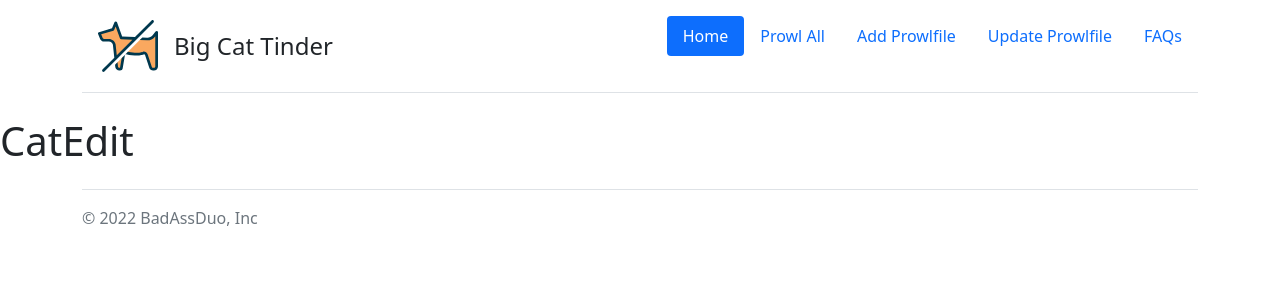
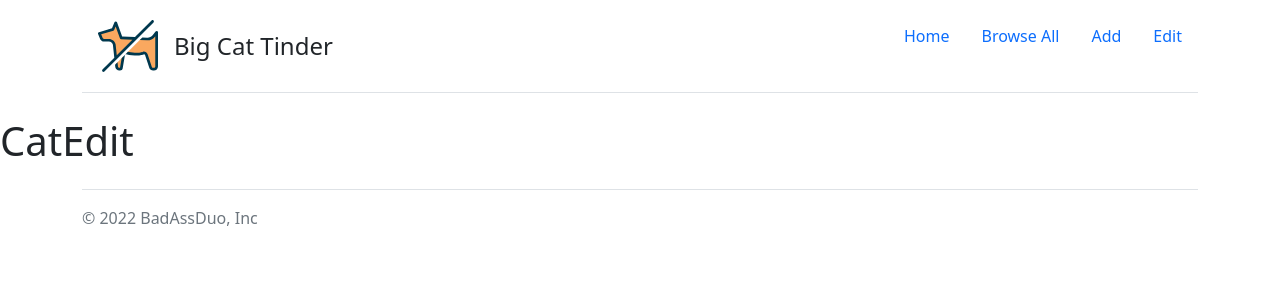
Before and after one commit to learn-academy-2022-bravo/cat-tinder-frontend-samir-tameka, a React (Create React App) app: page /catedit in a window 1280 px wide. Shown: the top 300 px of the page. Built offline with nearby package versions, Linux system fonts and the light colour scheme.

Commit message:
indentation fixes to NotFound-Header-Footer; fix App-index routing

```diff
--- a/src/App.js
+++ b/src/App.js
@@ -25,8 +25,6 @@ class App extends Component {
   }
 
 
-
-
   render() {
     return (
 
--- a/src/components/Footer.js
+++ b/src/components/Footer.js
@@ -4,17 +4,13 @@ class Footer extends Component {
     render() {
         return (
             <>
-
                 <div class="container">
                     <footer class="d-flex flex-wrap justify-content-between align-items-center py-3 my-4 border-top">
-
                         <div class="col-md-4 d-flex align-items-center">
                             <span class="text-muted">&copy; 2022 BadAssDuo, Inc</span>
                         </div>
-
                     </footer>
                 </div>
-
             </>
         );
     }
--- a/src/components/Header.js
+++ b/src/components/Header.js
@@ -1,4 +1,5 @@
 import React, { Component } from 'react';
+import { NavLink } from 'react-router-dom'
 import logo from '/Users/learnacademy/Desktop/cat-tinder-frontend/src/images/no-dogs.svg'
 
 
@@ -14,11 +15,18 @@ class Header extends Component {
                         </a>
 
                         <ul class="nav nav-pills">
-                        <li class="nav-item"><a href="#" class="nav-link active" aria-current="page">Home</a></li>
-                        <li class="nav-item"><a href="#" class="nav-link">Prowl All</a></li>
-                        <li class="nav-item"><a href="#" class="nav-link">Add Prowlfile</a></li>
-                        <li class="nav-item"><a href="#" class="nav-link">Update Prowlfile</a></li>
-                        <li class="nav-item"><a href="#" class="nav-link">FAQs</a></li>
+                            <li class="nav-item">
+                                <NavLink to='/' class="nav-link" aria-current="page">Home</NavLink>
+                            </li>
+                            <li class="nav-item">
+                                <NavLink to='/catindex' class="nav-link" aria-current="page">Browse All</NavLink>
+                            </li>
+                            <li class="nav-item">
+                                <NavLink to='/catnew' class="nav-link" aria-current="page">Add</NavLink>
+                            </li>
+                            <li class="nav-item">
+                                <NavLink to='/catedit' class="nav-link" aria-current="page">Edit</NavLink>
+                            </li>
                         </ul>
                     </header>
                 </div>
```
Also changed, not shown: src/index.js (+4 -4 lines), src/pages/NotFound.js (+5 -6 lines). Lines whose indentation alone changed are shown as unchanged.
